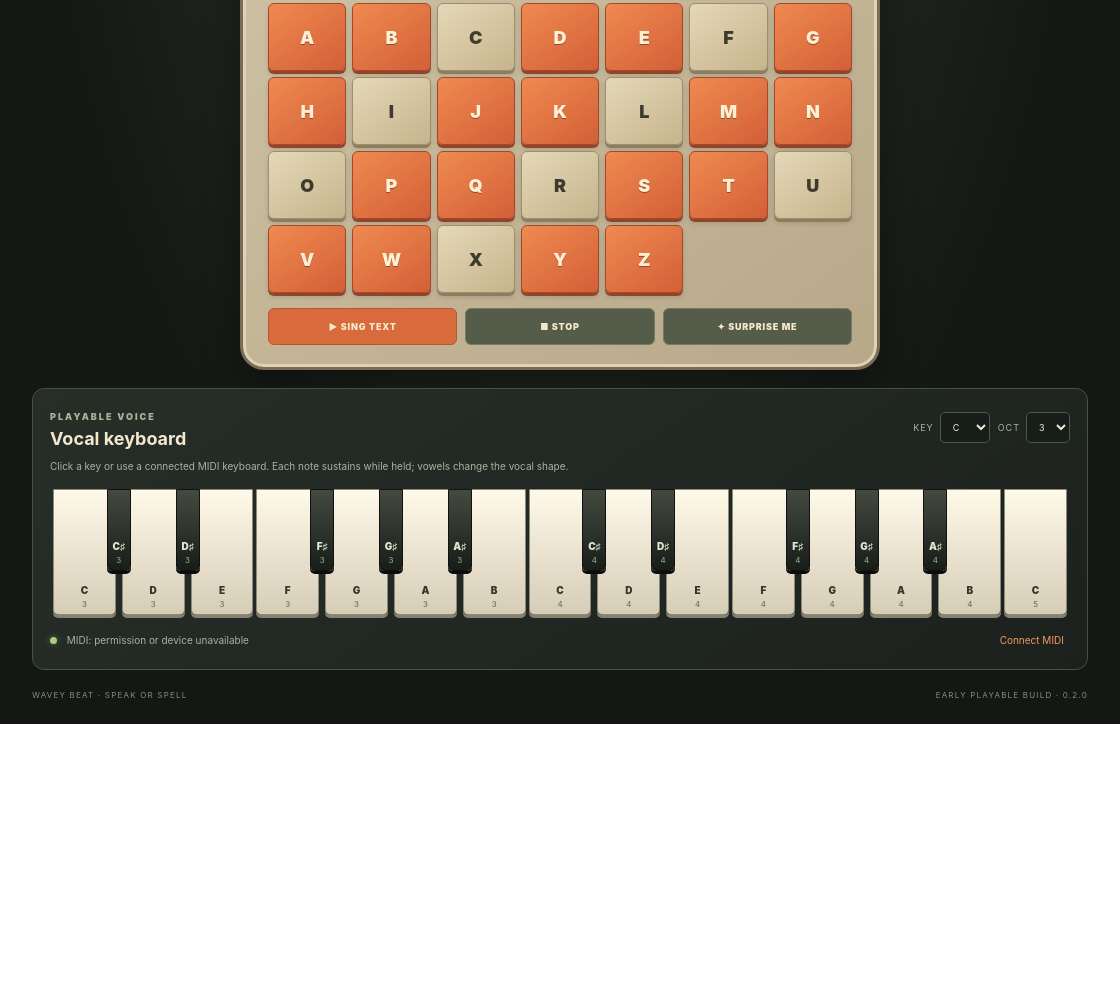
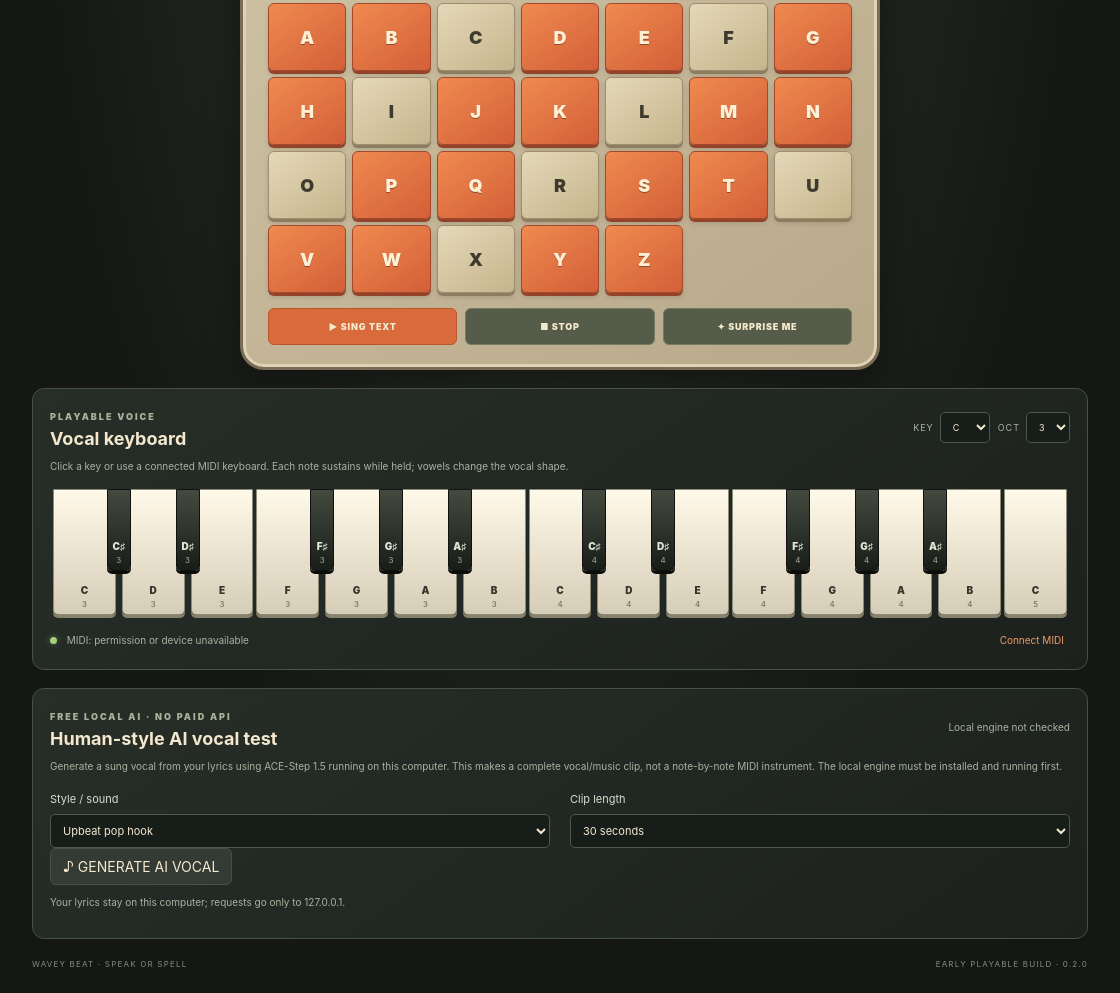
Before and after one commit to thechasellc-spec/Speak-or-Spell-by-Wavey-Beat, an Electron app: page Speak-or-Spell-by-Wavey-Beat.-main/index.html in a window 1120 px wide. Shown: the part 317-1310 px from the top of the page. Before the commit the page ends 1041 px from the top, so only its background shows below. Drawn offline with Linux system fonts and the light colour scheme.

Commit message:
Add local AI vocal generation and preview controls

```diff
--- a/Speak-or-Spell-by-Wavey-Beat.-main/index.html
+++ b/Speak-or-Spell-by-Wavey-Beat.-main/index.html
@@ -94,6 +94,45 @@
       </div>
     </section>
 
+
+    <section class="play-panel" id="aiVocalPanel">
+      <div class="panel-heading">
+        <div>
+          <span class="eyebrow">FREE LOCAL AI · NO PAID API</span>
+          <h2>Human-style AI vocal test</h2>
+        </div>
+        <span id="aiEngineStatus" class="small-note">Local engine not checked</span>
+      </div>
+      <p class="helper">Generate a sung vocal from your lyrics using ACE-Step 1.5 running on this computer. This makes a complete vocal/music clip, not a note-by-note MIDI instrument. The local engine must be installed and running first.</p>
+      <div class="settings-grid">
+        <label>Style / sound
+          <select id="aiVocalStyle">
+            <option value="upbeat pop">Upbeat pop hook</option>
+            <option value="pop rock, live drums, emotional male lead vocal">Pop-rock male lead</option>
+            <option value="warm female pop vocal, bright modern production">Female pop lead</option>
+            <option value="R&B, soulful expressive lead vocal, rich harmonies">Soulful R&amp;B</option>
+            <option value="anthemic pop choir, layered vocal harmonies">Choir / layered harmonies</option>
+            <option value="country pop, warm natural lead vocal">Country-pop lead</option>
+          </select>
+        </label>
+        <label>Clip length
+          <select id="aiVocalDuration">
+            <option value="15">15 seconds</option>
+            <option value="30" selected>30 seconds</option>
+            <option value="45">45 seconds</option>
+            <option value="60">60 seconds</option>
+            <option value="90">90 seconds</option>
+          </select>
+        </label>
+      </div>
+      <div class="panel-actions">
+        <button id="aiVocalGenerateBtn" type="button">♪ GENERATE AI VOCAL</button>
+        <a id="aiVocalDownload" class="text-button" download="speak-or-spell-ai-vocal.mp3" hidden>Download generated vocal</a>
+      </div>
+      <p id="aiVocalMessage" class="small-note" role="status" aria-live="polite">Your lyrics stay on this computer; requests go only to 127.0.0.1.</p>
+      <audio id="aiVocalAudio" controls preload="none" style="width:100%; margin-top:12px" hidden></audio>
+    </section>
+
     <section id="settingsPanel" class="settings-panel hidden">
       <div class="panel-heading">
         <div>
```
